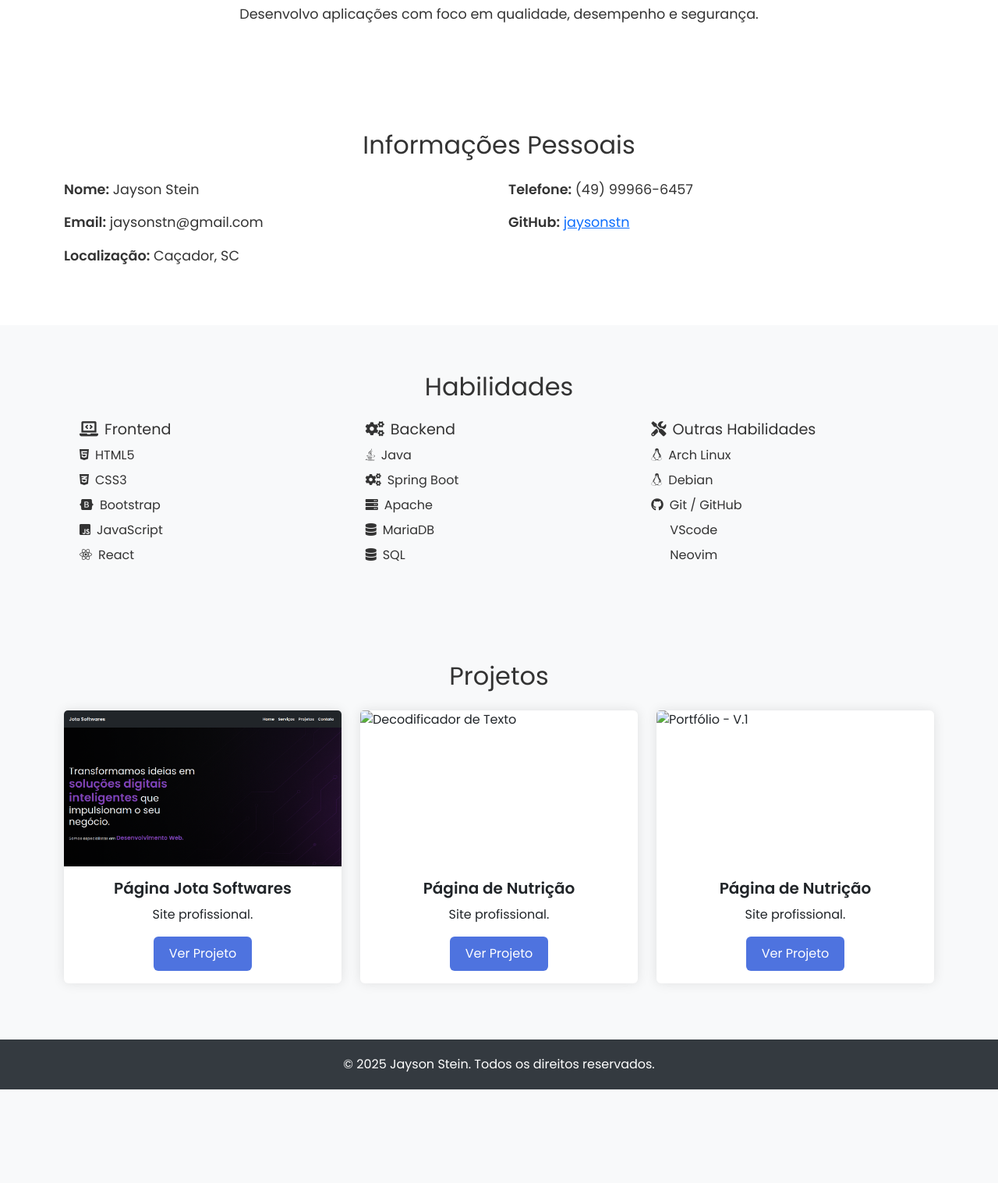
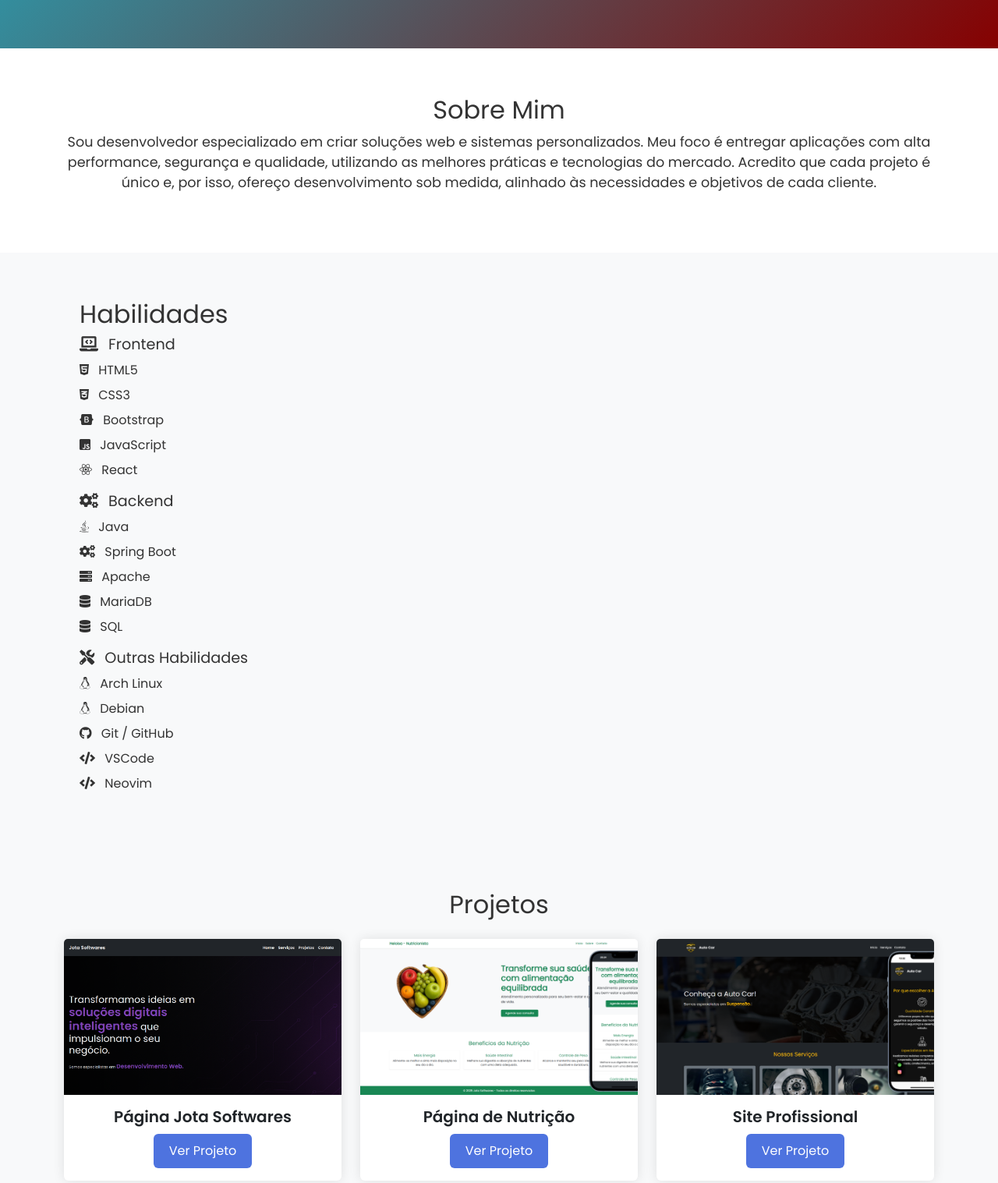
Before and after one commit to jaysonstn/portfolio, a plain HTML site: page index.html in a window 1280 px wide. Shown: the part 442-1959 px from the top of the page at 78% size. Before the commit the page ends 1839 px from the top, so only its background shows below. Drawn offline with nearby package versions, Linux system fonts and the light colour scheme.

Commit message:
Update index.html

```diff
--- a/index.html
+++ b/index.html
@@ -11,7 +11,7 @@
   <link href="https://fonts.googleapis.com/css2?family=Poppins:wght@300;400;600&display=swap" rel="stylesheet">
   <link rel="stylesheet" href="https://cdnjs.cloudflare.com/ajax/libs/font-awesome/5.15.3/css/all.min.css">
   <link href="https://cdnjs.cloudflare.com/ajax/libs/font-awesome/5.15.4/css/all.min.css" rel="stylesheet">
-
+  <link href="https://cdnjs.cloudflare.com/ajax/libs/aos/2.3.4/aos.css" rel="stylesheet" />
 
 </head>
 <body>
@@ -20,8 +20,8 @@
 <header class="header">
   <div class="container text-center">
     <h1 class="display-4 text-shadow">Jayson Stein</h1>
-      <p class="lead text-muted mb-4">Desenvolvedor Web</p>
-      <img src="./img/foto2.jpeg" alt="Imagem do Perfil" class="img-fluid shadow-lg">
+    <p class="lead mb-4">Desenvolvedor Web</p>
+    <img src="./img/foto.jpg" alt="Imagem do Perfil" class="profile-img">
   </div>
 </header>
 
@@ -31,62 +31,51 @@
   <section class="info-section text-center">
     <div class="container">
       <h2>Sobre Mim</h2>
-      <p>Desenvolvo aplicações com foco em qualidade, desempenho e segurança.</p>
+      <p>Sou desenvolvedor especializado em criar soluções web e sistemas personalizados.
+        Meu foco é entregar aplicações com alta performance, segurança e qualidade,
+        utilizando as melhores práticas e tecnologias do mercado. Acredito que cada projeto é único e, por isso,
+        ofereço desenvolvimento sob medida, alinhado às necessidades e objetivos de cada cliente.</p>
 
     </div>
   </section>
 
-  <!-- Informações Pessoais -->
-  <section class="info-section">
+
+
+<section class="skills-section" data-aos="fade-right">
   <div class="container">
-      <h2 class="text-center mb-4">Informações Pessoais</h2>
-      <div class="row">
-        <div class="col-md-6">
-          <p><strong>Nome:</strong> Jayson Stein</p>
-          <p><strong>Email:</strong> jaysonstn@gmail.com</p>
-          <p><strong>Localização:</strong> Caçador, SC</p>
-        </div>
-        <div class="col-md-6">
-          <p><strong>Telefone:</strong> (49) 99966-6457</p>
-          <p><strong>GitHub:</strong> <a href="https://github.com/jaysonstn" target="_blank">jaysonstn</a></p>
-        </div>
-      </div>
-    </div>
-  </section>
+    <h2>Habilidades</h2>
 
-  <!-- Habilidades -->
-<section class="skills-section">
-  <div class="container">
-    <h2 class="text-center mb-4">Habilidades</h2>
-    <div class="row justify-content-center"> <!-- Centra as colunas -->
-      <div class="col-md-4">
-        <h4><i class="fas fa-laptop-code"></i>Frontend</h4>
+    <div class="cards-container">
+      <div class="skill-block">
+        <h4><i class="fas fa-laptop-code"></i> Frontend</h4>
         <ul>
-          <li><i class="fab fa-html5"></i>HTML5</li>
-          <li><i class="fab fa-css3-alt"></i>CSS3</li>
-          <li><i class="fab fa-bootstrap"></i>Bootstrap</li>
-          <li><i class="fab fa-js-square"></i>JavaScript</li>
-          <li><i class="fab fa-react"></i>React</li>
+          <li><i class="fab fa-html5"></i> HTML5</li>
+          <li><i class="fab fa-css3-alt"></i> CSS3</li>
+          <li><i class="fab fa-bootstrap"></i> Bootstrap</li>
+          <li><i class="fab fa-js-square"></i> JavaScript</li>
+          <li><i class="fab fa-react"></i> React</li>
         </ul>
       </div>
-      <div class="col-md-4">
-        <h4><i class="fas fa-cogs"></i>Backend</h4>
+
+      <div class="skill-block">
+        <h4><i class="fas fa-cogs"></i> Backend</h4>
         <ul>
-          <li><i class="fab fa-java"></i>Java</li>
-          <li><i class="fas fa-cogs"></i>Spring Boot</li>
-          <li><i class="fas fa-server"></i>Apache</li>
-          <li><i class="fas fa-database"></i>MariaDB</li>
-          <li><i class="fas fa-database"></i>SQL</li>
+          <li><i class="fab fa-java"></i> Java</li>
+          <li><i class="fas fa-cogs"></i> Spring Boot</li>
+          <li><i class="fas fa-server"></i> Apache</li>
+          <li><i class="fas fa-database"></i> MariaDB</li>
+          <li><i class="fas fa-database"></i> SQL</li>
         </ul>
       </div>
-      <div class="col-md-4">
-        <h4><i class="fas fa-tools"></i>Outras Habilidades</h4>
+
+      <div class="skill-block">
+        <h4><i class="fas fa-tools"></i> Outras Habilidades</h4>
         <ul>
-          <li><i class="fab fa-linux"></i>Arch Linux</li>
-          <li><i class="fab fa-linux"></i>Debian</li>
-          <li><i class="fab fa-github"></i>Git / GitHub</li>
-          <li><i class="fab fa-code"></i>VScode</li>
-          <li><i class="fab fa-code"></i>Neovim</li>
+          <li><i class="fab fa-linux"></i> Arch Linux</li>
+          <li><i class="fab fa-linux"></i> Debian</li>
+          <li><i class="fab fa-github"></i> Git / GitHub</li>
+          <li><i class="fas fa-code"></i> VSCode</li>
+          <li><i class="fas fa-code"></i> Neovim</li>
         </ul>
       </div>
     </div>
@@ -94,37 +83,38 @@
 </section>
 
 
+
+
+
+
   <!-- Projetos -->
   <section class="container py-5">
-    <h2 class="text-center mb-4">Projetos</h2>
+    <h2 class="text-center mb-4 back-project">Projetos</h2>
     <div class="row">
       <div class="col-md-4 mb-4">
         <div class="card">
           <img src="./img/jotasoftwares.png" class="card-img-top" alt="Habits">
           <div class="card-body">
             <h5 class="card-title">Página Jota Softwares</h5>
-            <p class="card-text">Site profissional.</p>
             <a href="https://www.jotasoftwares.com.br" target="_blank" class="btn btn-primary">Ver Projeto</a>
           </div>
         </div>
       </div>
       <div class="col-md-4 mb-4">
         <div class="card">
-          <img src="./img/nutri1.png" class="card-img-top" alt="Decodificador de Texto">
+          <img src="./img/nutri_home.png" class="card-img-top" alt="Decodificador de Texto">
           <div class="card-body">
             <h5 class="card-title">Página de Nutrição</h5>
-            <p class="card-text">Site profissional.</p>
             <a href="https://jaysonstn.github.io/Heloisa-Stein-Nutri/index.html" target="_blank" class="btn btn-primary">Ver Projeto</a>
           </div>
         </div>
       </div>
       <div class="col-md-4 mb-4">
         <div class="card">
-          <img src="./img/nutri2.png" class="card-img-top" alt="Portfólio - V.1">
+          <img src="./img/autocar.png" class="card-img-top" alt="Portfólio - V.1">
           <div class="card-body">
-            <h5 class="card-title">Página de Nutrição</h5>
-            <p class="card-text">Site profissional.</p>
-            <a href="https://jaysonstn.github.io/Heloisa-Stein-Nutri/sobre.html" target="_blank" class="btn btn-primary">Ver Projeto</a>
+            <h5 class="card-title">Site Profissional</h5>
+            <a href="https://jaysonstn.github.io/autocar/" target="_blank" class="btn btn-primary">Ver Projeto</a>
           </div>
         </div>
       </div>
@@ -140,5 +130,14 @@
   <script src="https://code.jquery.com/jquery-3.6.0.min.js"></script>
   <script src="https://cdn.jsdelivr.net/npm/@popperjs/core@2.11.6/dist/umd/popper.min.js"></script>
   <script src="https://stackpath.bootstrapcdn.com/bootstrap/5.3.0-alpha1/js/bootstrap.min.js"></script>
+  <script src="https://cdnjs.cloudflare.com/ajax/libs/aos/2.3.4/aos.js"></script>
+<script>
+  AOS.init({
+    duration: 1000,  // duração da animação em ms
+    easing: 'ease-out-cubic',
+    once: false      // anima apenas uma vez ao aparecer
+  });
+</script>
+
 </body>
 </html>
```
Lines whose indentation alone changed are shown as unchanged.
